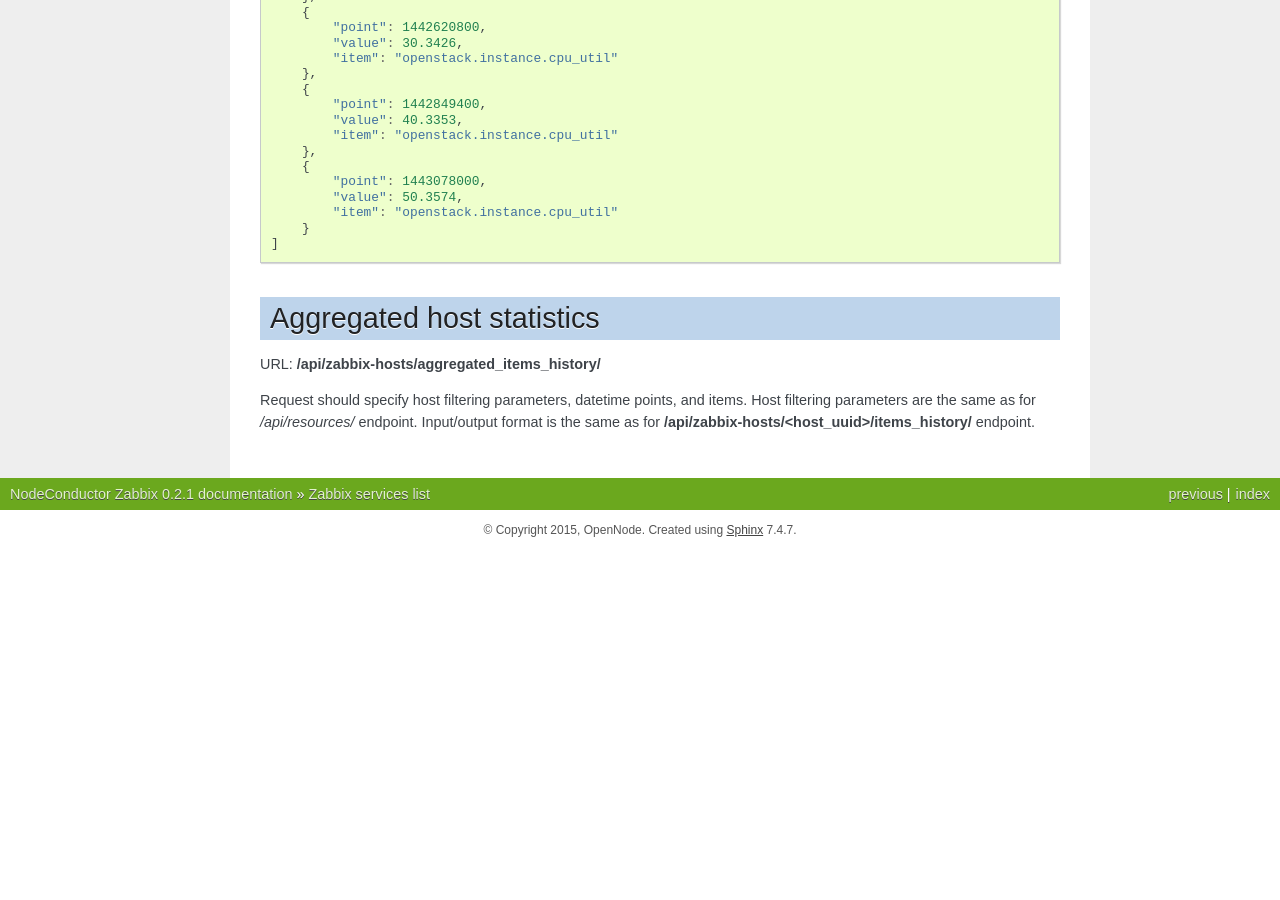
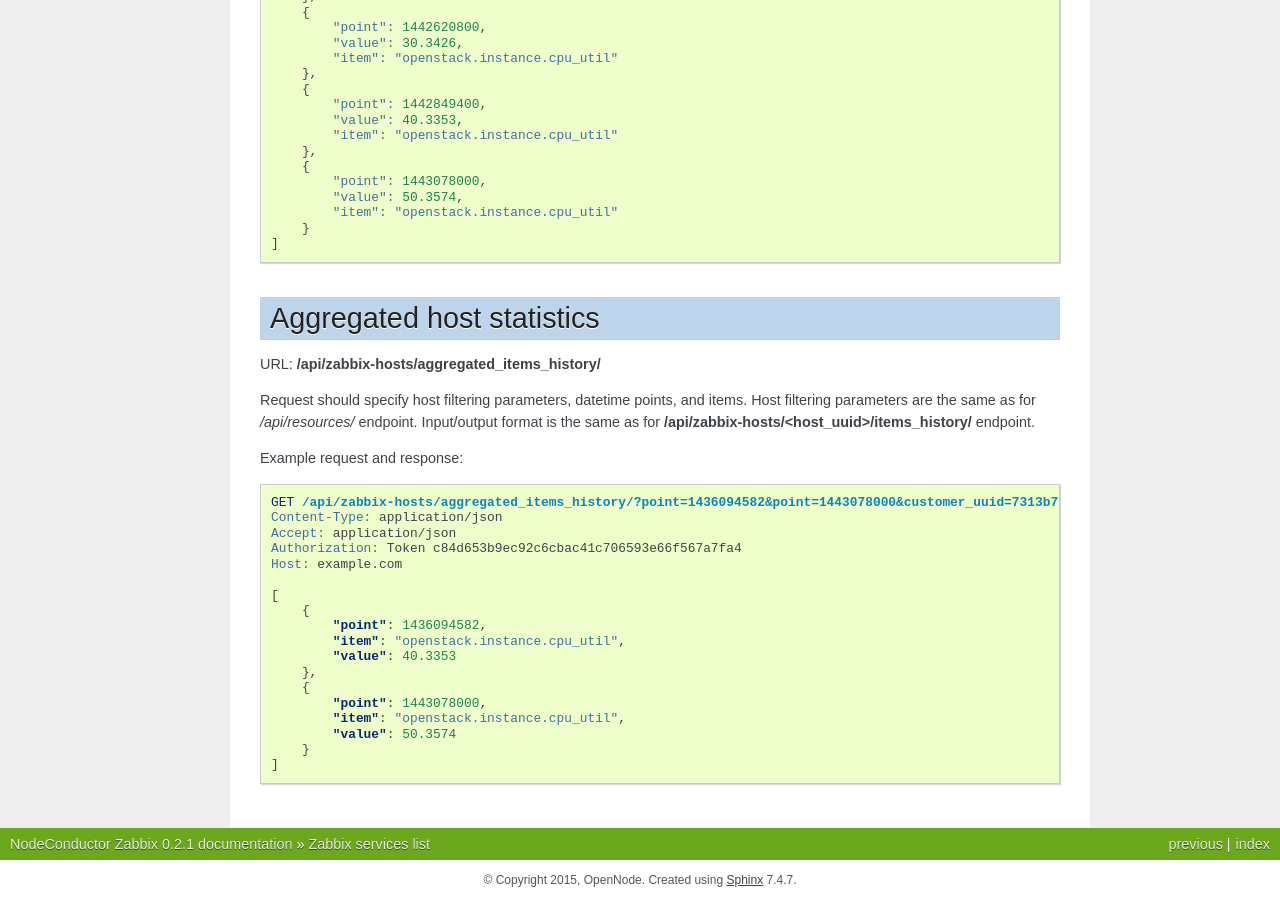
Before and after one commit to opennode/waldur-zabbix, a Sphinx documentation site: the page built from docs/api.rst, in a window 1280 px wide and 900 px high, scrolled down 4056 px. Built offline with Sphinx 7.4.7, drawn with Linux system fonts in a browser that asks for light colours; the version number is read from the project's files by our own code; before the commit the page ends 4606 px from its top, so only the background shows below that.

Commit message:
Add example request and response for aggregated host statistics (NC-1018)

```diff
--- a/docs/api.rst
+++ b/docs/api.rst
@@ -261,3 +261,26 @@ URL: **/api/zabbix-hosts/aggregated_items_history/**
 Request should specify host filtering parameters, datetime points, and items.
 Host filtering parameters are the same as for */api/resources/* endpoint.
 Input/output format is the same as for **/api/zabbix-hosts/<host_uuid>/items_history/** endpoint.
+
+Example request and response:
+
+.. code-block:: http
+
+    GET /api/zabbix-hosts/aggregated_items_history/?point=1436094582&point=1443078000&customer_uuid=7313b71bd1cc421ea297dcb982e40260&item=openstack.instance.cpu_util HTTP/1.1
+    Content-Type: application/json
+    Accept: application/json
+    Authorization: Token c84d653b9ec92c6cbac41c706593e66f567a7fa4
+    Host: example.com
+
+    [
+        {
+            "point": 1436094582,
+            "item": "openstack.instance.cpu_util",
+            "value": 40.3353
+        },
+        {
+            "point": 1443078000,
+            "item": "openstack.instance.cpu_util",
+            "value": 50.3574
+        }
+    ]
```
